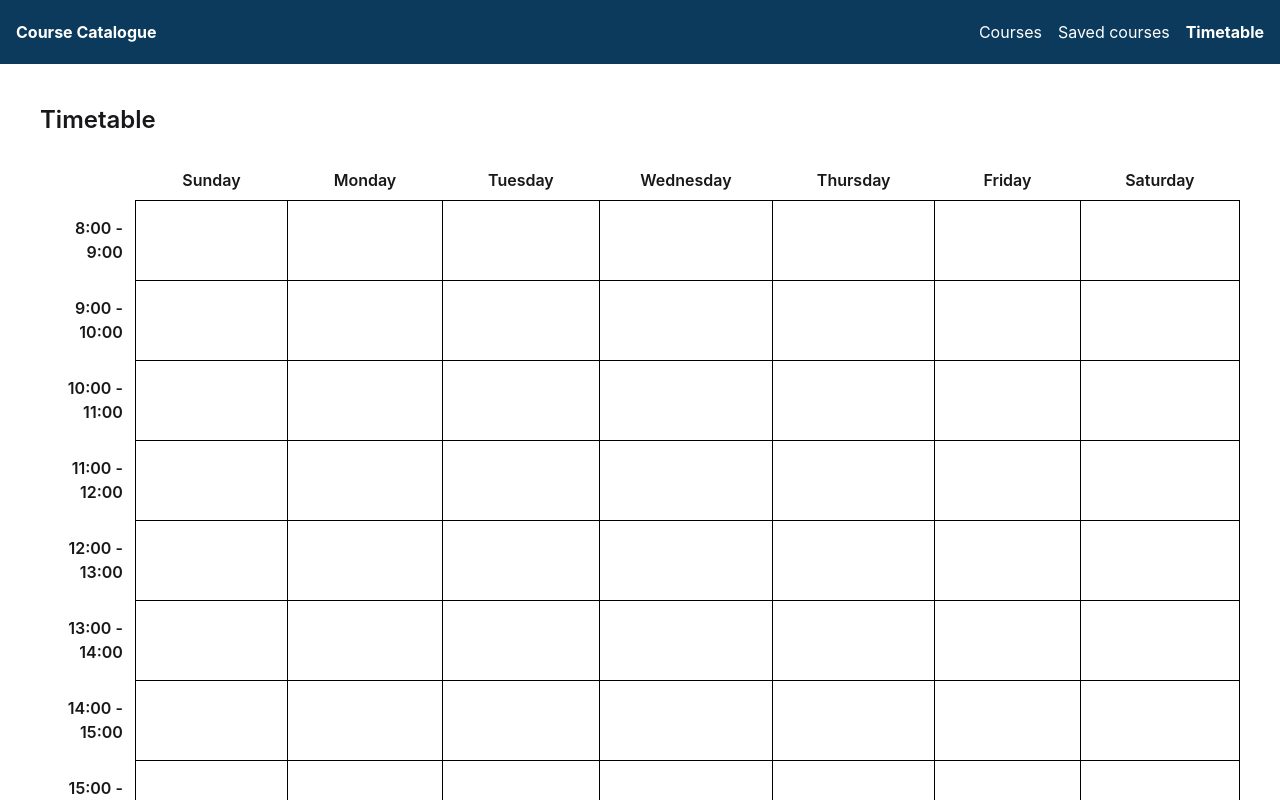
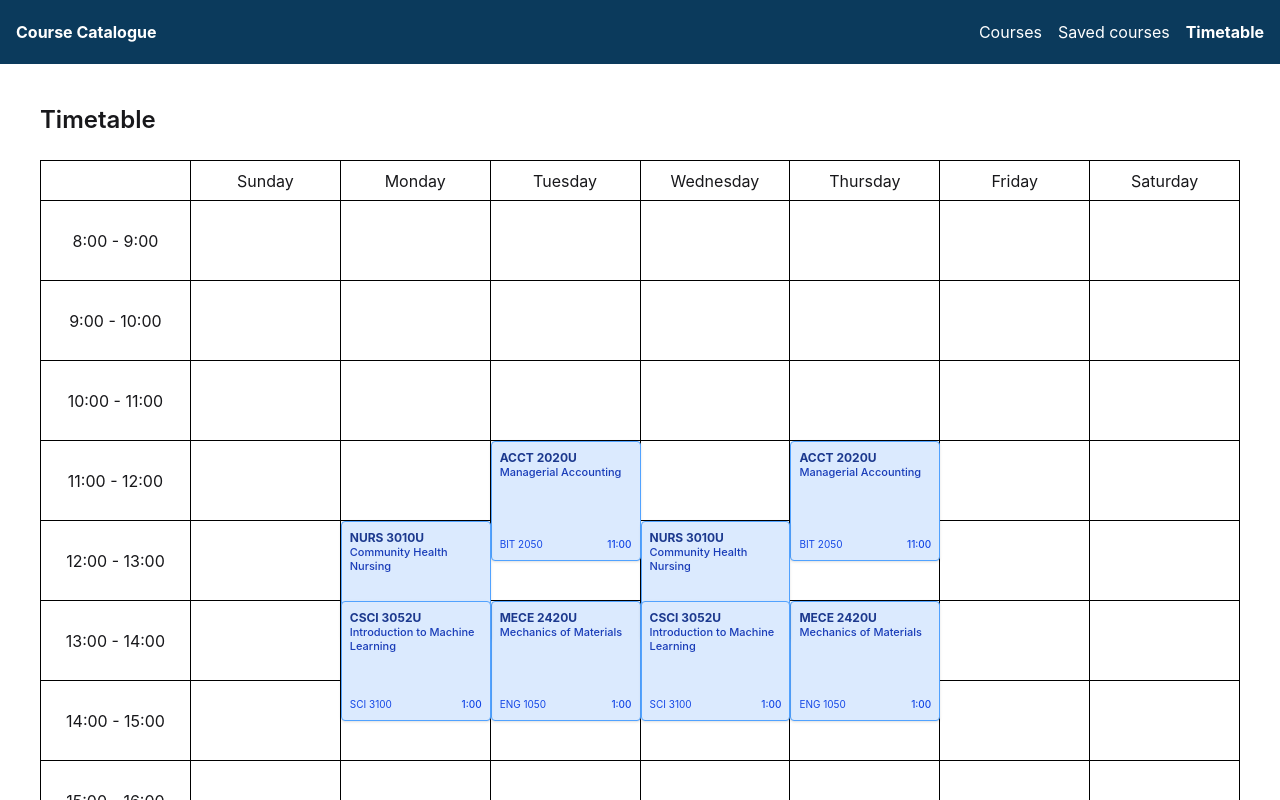
Before and after one commit to TheCuties/TheCuties-Classes-Catalogue, a React (Vite) app: page /timetable in a window 1280 px wide. Shown: the top 800 px of the page. Built offline with nearby package versions, Linux system fonts and the light colour scheme.

Commit message:
feat: created blocks for added courses

```diff
--- a/src/pages/TimetablePage.jsx
+++ b/src/pages/TimetablePage.jsx
@@ -1,33 +1,113 @@
+import React from "react";
+
 const DAYS_OF_WEEK = ["Sunday", "Monday", "Tuesday", "Wednesday", "Thursday", "Friday", "Saturday"];
 
-function TimetablePage() {
-  const hours = Array.from({ length: 14}, (_, i) => `${i + 8}:00 - ${i + 9}:00`);
+// Converts timestring to hours.
+// TODO: Change to use date/time library when the input data is available.
+function timeToHours(duration) {
+  const [time, modifier] = duration.trim().split(" ");
+  let [hours, minutes] = time.split(":").map(Number);
+
+  if (modifier === "PM" && hours !== 12) {
+    hours += 12;
+  }
+  if (modifier === "AM" && hours === 12) {
+    hours = 0;
+  }
+
+  return hours + minutes / 60;
+}
+
+function TimetablePage({ courses }) {
+  const hours = Array.from({ length: 14 }, (_, i) => `${i + 8}:00 - ${i + 9}:00`);
+  const savedCourses = courses.filter((course) => course.isFavourite);
 
   return (
     <div className="w-full mx-auto space-y-6 p-4">
       <h1 className="text-2xl font-semibold mb-6">Timetable</h1>
-      <table className="table-auto border-collapse">
-        <thead>
-          <tr>
-            <th className={`w-40 h-10`}></th>
-            {DAYS_OF_WEEK.map((day) => (
-              <th key={day} className={`w-80 font-semibold text-center`}>
-                {day}
-              </th>
-            ))}
-          </tr>
-        </thead>
-        <tbody>
-          {hours.map((hour) => (
-            <tr key={hour}>
-              <td className={`h-20 font-semibold text-right pr-3`}>{hour}</td>
-              {Array.from({ length: 7 }).map((_, index) => (
-                <td key={index} className={`border border-black`}></td>
+
+      <div className="relative grid grid-cols-8 w-full border-t border-l border-black">
+
+        {/* Empty top-left cell */}
+        <div className="col-span-1 h-10 border-b border-r border-black"></div>
+
+        {/* Header for days of the week */}
+        <div className="col-span-7 h-10 grid grid-cols-7">
+          {DAYS_OF_WEEK.map((day) => (
+            <div key={day} className="border-b border-r border-black flex justify-center items-center">
+              {day}
+            </div>
+          ))}
+        </div>
+
+        {/* Rows for each hour of the day */}
+        {hours.map((hour) => (
+          <React.Fragment key={hour}>
+            <div className="col-span-1 h-20 border-b border-r border-black flex justify-center items-center">
+              {hour}
+            </div>
+            <div className="col-span-7 grid grid-cols-7 h-20">
+              {Array.from({ length: 7 }).map((_, i) => (
+                <div key={i} className="border-b border-r border-black"></div>
               ))}
-            </tr>
-          ))}
-        </tbody>
-      </table>
+            </div>
+          </React.Fragment>
+        ))}
+
+        {/*
+        Overlay for added courses. Currently uses favourite courses as a placeholder.
+        TODO: change to added courses when that feature is implemented.
+        */}
+        <div className="absolute inset-0 top-10 left-0 col-span-8 pointer-events-none grid grid-cols-8">
+          <div className="col-span-1"></div>
+          <div className="col-span-7 relative h-full">
+            {savedCourses.map((course) => {
+              // TODO: Change to use date/time library when the input data is available.
+              const [startTimeStr, endTimeStr] = course.time.split(" - ");
+              const startHour = timeToHours(startTimeStr);
+              const endHour = timeToHours(endTimeStr);
+
+              // top offset and height in pixels (consider changing to relative units?)
+              const top = (startHour - 8) * (100/14);
+              const height = (endHour - startHour) * (100/14);
+
+              // for each day in course, render an individual block
+              return course.schedule.map((day) => {
+                const dayIndex = DAYS_OF_WEEK.indexOf(day);
+                if (dayIndex === -1) return null;
+
+                // left offset and width in percentage
+                const left = (dayIndex / 7) * 100;
+                const width = (1 / 7) * 100;
+
+                return (
+                  <div
+                    key={`${course.id}-${day}`}
+                    className="absolute pointer-events-auto bg-blue-100 border border-blue-400 p-2 overflow-hidden flex flex-col justify-between rounded shadow-sm"
+                    style={{
+                      left: `${left}%`,
+                      width: `${width}%`,
+                      top: `${top}%`,
+                      height: `${height}%`,
+                    }}
+                  >
+                    <div>
+                      <div className="text-xs font-bold text-blue-900 truncate">{course.code}</div>
+                      <div className="text-[11px] font-medium text-blue-800 line-clamp-2 leading-tight">
+                        {course.name}
+                      </div>
+                    </div>
+                    <div className="text-[10px] text-blue-700 flex justify-between items-center mt-1">
+                      <span className="truncate mr-1">{course.room}</span>
+                      <span className="shrink-0 font-medium">{course.time.split(" ")[0]}</span>
+                    </div>
+                  </div>
+                );
+              });
+            })}
+          </div>
+        </div>
+      </div>
     </div>
   );
 }
```
